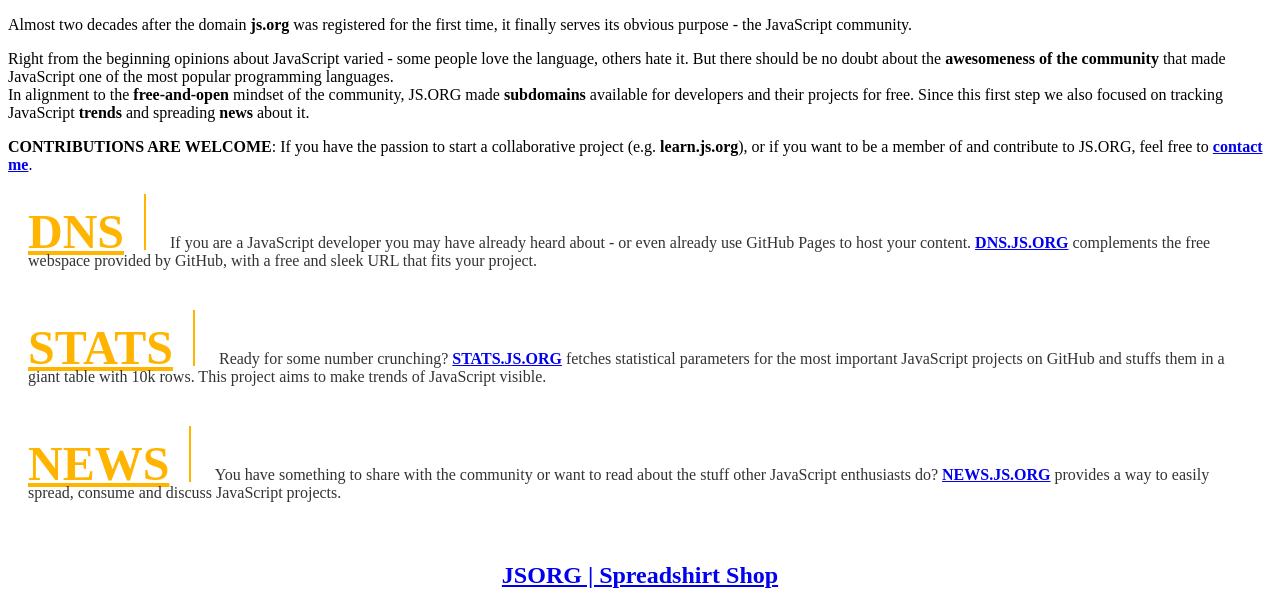
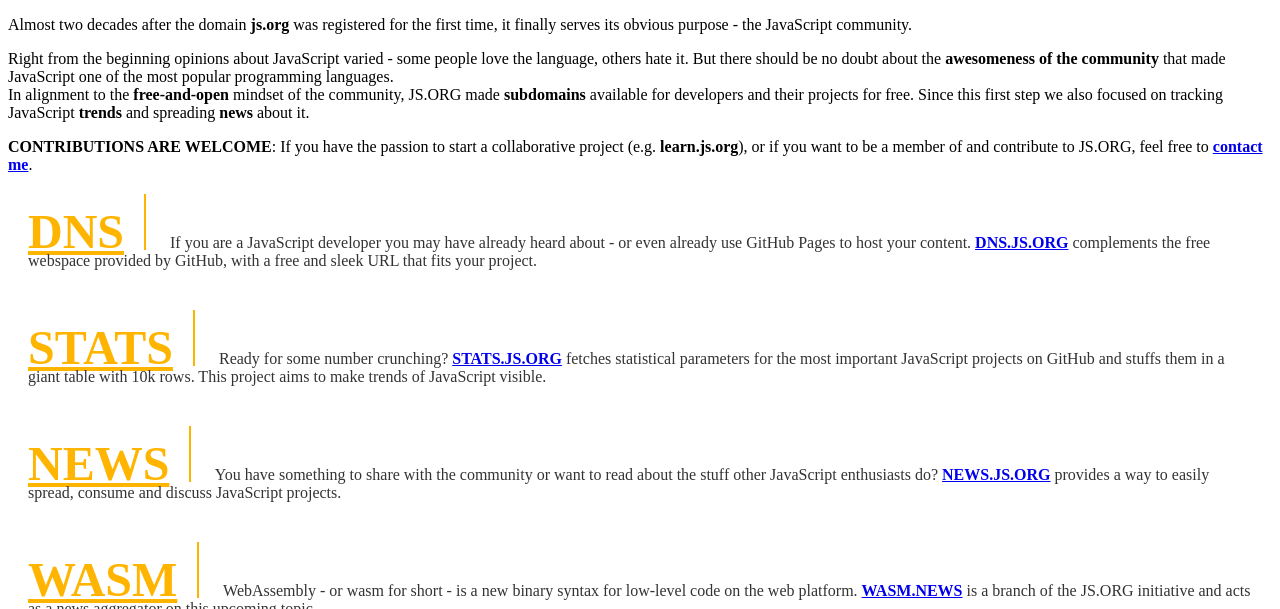
Before and after one commit to js-org/js.org.old, a Jekyll site: the page built from index.html, in a window 1280 px wide, cut to the strip 408-1017 px from the top of the page. Built offline with Jekyll 4.4.1, drawn with Linux system fonts in a browser that asks for light colours; some of the changed text lies outside the part shown.

Commit message:
wasm.news

```diff
--- a/index.html
+++ b/index.html
@@ -22,6 +22,10 @@
            <h3><a href="http://news.js.org">NEWS</a></h3>
            You have something to share with the community or want to read about the stuff other JavaScript enthusiasts do? <strong><a href="http://news.js.org">NEWS.JS.ORG</a></strong> provides a way to easily spread, consume and discuss JavaScript projects.
        </li>
+       <li>
+           <h3><a href="https://wasm.news">WASM</a></h3>
+           WebAssembly - or wasm for short - is a new binary syntax for low-level code on the web platform. <strong><a href="https://wasm.news">WASM.NEWS</a></strong> is a branch of the JS.ORG initiative and acts as a news aggregator on this upcoming topic.
+       </li>
    </ul>
 
 <!--[if gt IE 9]><!-->
```
